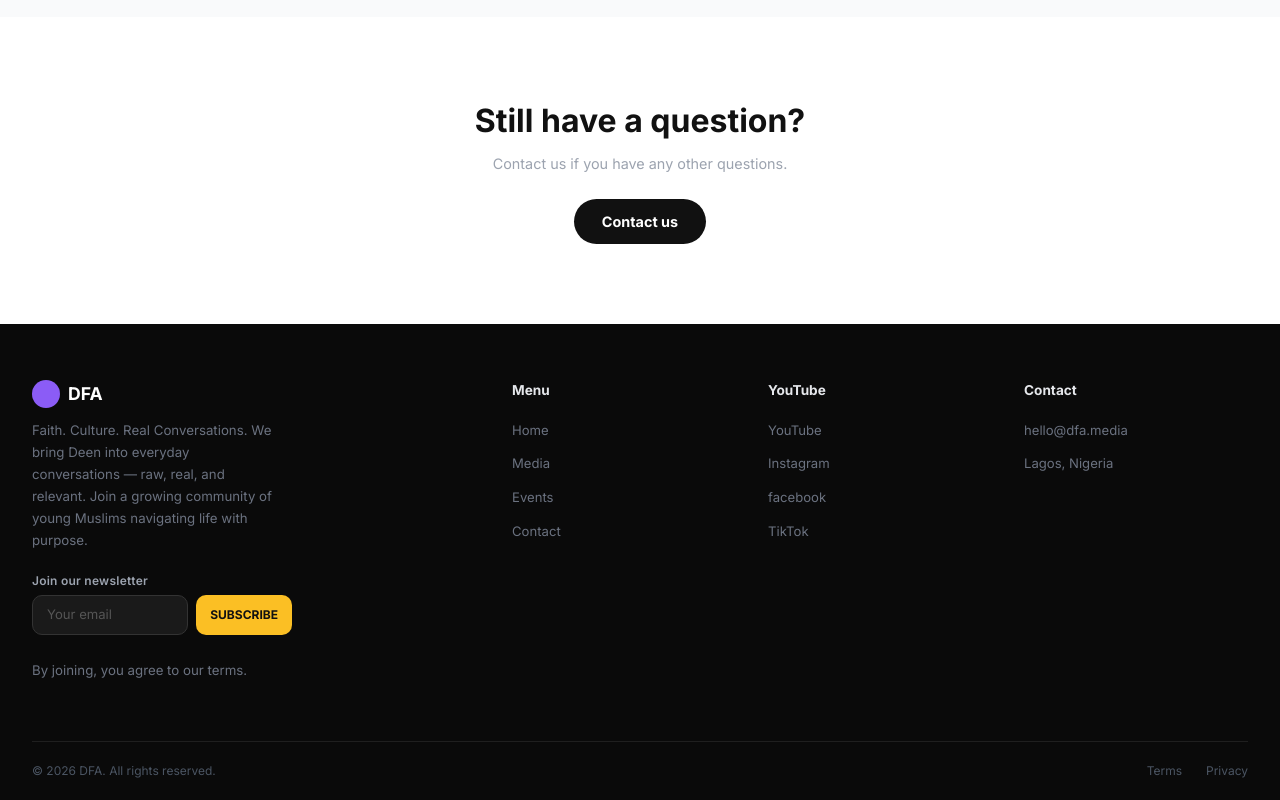
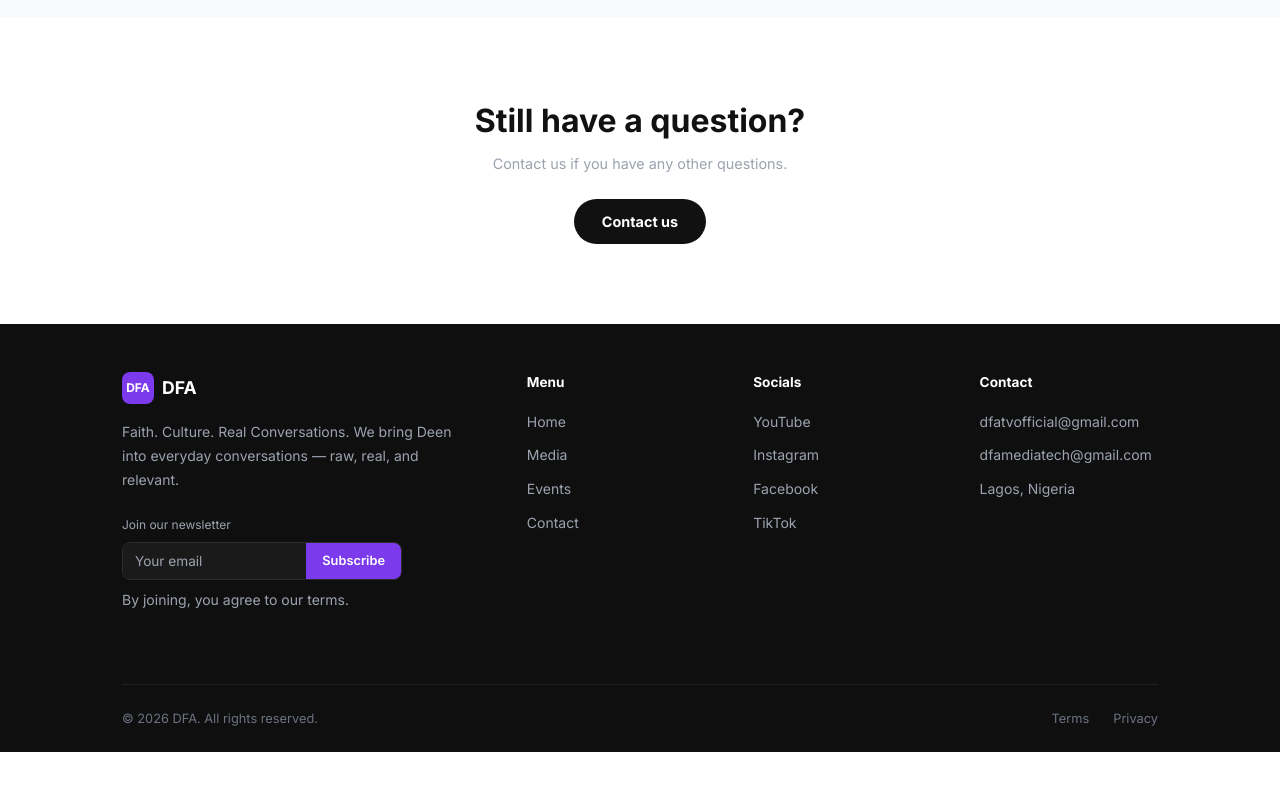
Before and after one commit to dfaummah/dfa-site, a plain HTML site: page dfa-site-main/contact.html in a window 1280 px wide. Shown: the part 1693-2493 px from the top of the page. After the commit the page ends 2445 px from the top, so only its background shows below. Drawn offline with nearby package versions, Linux system fonts and the light colour scheme.

Commit message:
Update contact.html

```diff
--- a/dfa-site-main/contact.html
+++ b/dfa-site-main/contact.html
@@ -170,46 +170,190 @@
         .btn-contact:hover { background: #000; transform: translateY(-1px); }
 
         /* ── FOOTER ── */
-        footer { background: #0a0a0a; color: #fff; padding: 3.5rem 0 0; }
-        .footer-grid {
+        .dfa-footer {
+            background: #0f0f0f;
+            color: #e5e5e5;
+            padding: 3rem 0 1.5rem;
+        }
+
+        .dfa-footer .container {
+            max-width: 1100px;
+            margin: 0 auto;
+            padding: 0 2rem;
+        }
+
+        .dfa-footer-grid {
             display: grid;
-            grid-template-columns: 1fr;
+            grid-template-columns: 2fr 1fr 1fr 1fr;
+            gap: 3rem;
+            margin-bottom: 3rem;
+        }
+
+        .dfa-footer-logo {
+            display: flex;
+            align-items: center;
+            gap: 8px;
+            margin-bottom: 1rem;
+        }
+
+        .dfa-footer-logo-dot {
+            width: 32px;
+            height: 32px;
+            border-radius: 8px;
+            background: #7c3aed;
+            display: flex;
+            align-items: center;
+            justify-content: center;
+            font-weight: 700;
+            font-size: 12px;
+            color: #fff;
+        }
+
+        .dfa-footer-brand-name {
+            font-size: 1.1rem;
+            font-weight: 700;
+            color: #fff;
+        }
+
+        .dfa-footer-brand p {
+            font-size: 0.875rem;
+            color: #9ca3af;
+            line-height: 1.7;
+            margin-bottom: 1.5rem;
+        }
+
+        .dfa-footer-newsletter label {
+            font-size: 0.75rem;
+            color: #9ca3af;
+            display: block;
+            margin-bottom: 0.5rem;
+        }
+
+        .dfa-newsletter-row {
+            display: flex;
+            border: 1px solid #2d2d2d;
+            border-radius: 8px;
+            overflow: hidden;
+            max-width: 280px;
+        }
+
+        .dfa-newsletter-row input {
+            background: #1a1a1a;
+            border: none;
+            outline: none;
+            padding: 0.5rem 0.75rem;
+            color: #e5e5e5;
+            font-size: 0.85rem;
+            flex: 1;
+            min-width: 0;
+        }
+
+        .dfa-newsletter-row button {
+            background: #7c3aed;
+            border: none;
+            color: #fff;
+            padding: 0.5rem 1rem;
+            font-size: 0.8rem;
+            font-weight: 600;
+            cursor: pointer;
+        }
+
+        .dfa-footer-note {
+            font-size: 0.7rem;
+            color: #6b7280;
+            margin-top: 0.5rem;
+        }
+
+        .dfa-footer-col h4 {
+            font-size: 0.85rem;
+            font-weight: 700;
+            color: #fff;
+            margin-bottom: 1rem;
+        }
+
+        .dfa-footer-col ul {
+            list-style: none;
+            padding: 0;
+            margin: 0;
+        }
+
+        .dfa-footer-col ul li {
+            margin-bottom: 0.6rem;
+        }
+
+        .dfa-footer-col ul li a {
+            color: #9ca3af;
+            text-decoration: none;
+            font-size: 0.875rem;
+            word-break: break-word;
+        }
+
+        .dfa-footer-col ul li a:hover {
+            color: #fff;
+        }
+
+        .dfa-footer-bottom {
+            border-top: 1px solid #1f1f1f;
+            padding-top: 1.5rem;
+            display: flex;
+            justify-content: space-between;
+            align-items: center;
+        }
+
+        .dfa-footer-bottom p {
+            font-size: 0.8rem;
+            color: #6b7280;
+        }
+
+        .dfa-footer-bottom-links {
+            display: flex;
+            gap: 1.5rem;
+        }
+
+        .dfa-footer-bottom-links a {
+            font-size: 0.8rem;
+            color: #6b7280;
+            text-decoration: none;
+        }
+
+        .dfa-footer-bottom-links a:hover {
+            color: #9ca3af;
+        }
+
+        @media (max-width: 700px) {
+            .dfa-footer-grid {
+                grid-template-columns: 1fr 1fr;
+            }
+
+            .dfa-footer-brand {
+                grid-column: 1 / -1;
+            }
+
+            .dfa-footer-grid > div:last-child {
+                grid-column: 1 / -1;
+            }
+
+            .dfa-footer-bottom {
+                flex-direction: column;
+                gap: 1rem;
+            }
+        }
+
+        @media (max-width: 480px) {
+            .dfa-footer-grid {
+                grid-template-columns: 1fr 1fr !important;
                 gap: 2rem;
-            padding-bottom: 2.5rem;
-            border-bottom: 1px solid #1f1f1f;
             }
-        @media(min-width:640px){
-            .footer-grid { grid-template-columns: 2fr 1fr 1fr 1fr; }
+            .dfa-footer-brand {
+                grid-column: 1 / -1;
             }
-        .footer-brand p { font-size: .83rem; color: #6b7280; line-height: 1.65; margin: .75rem 0 1.25rem; max-width: 240px; }
-        .footer-logo { display: flex; align-items: center; gap: 8px; margin-bottom: .5rem; }
-        .footer-logo-dot { width: 28px; height: 28px; background: var(--purple); border-radius: 50%; }
-        .footer-logo span { font-weight: 700; font-size: 1.1rem; }
-        .footer-col h4 { font-weight: 700; font-size: .85rem; margin: 0 0 1rem; color: #e5e7eb; }
-        .footer-col ul { list-style: none; padding: 0; margin: 0; display: flex; flex-direction: column; gap: .6rem; }
-        .footer-col ul li a { color: #6b7280; text-decoration: none; font-size: .82rem; transition: color .2s; }
-        .footer-col ul li a:hover { color: #fff; }
-        .newsletter-input { display: flex; gap: .5rem; margin-bottom: .5rem; }
-        .newsletter-input input {
-            flex: 1; background: #1a1a1a; border: 1px solid #333; color: #fff;
-            padding: 9px 14px; border-radius: 10px; font-size: .82rem; font-family: inherit;
-            outline: none; min-width: 0;
+            .dfa-footer-grid > div:last-child {
+                grid-column: 1 / -1;
             }
-        .newsletter-input input:focus { border-color: var(--purple); }
-        .newsletter-input input::placeholder { color: #555; }
-        .newsletter-input button {
-            background: var(--yellow); color: #111; border: none; padding: 9px 14px;
-            border-radius: 10px; font-weight: 700; font-size: .75rem; text-transform: uppercase;
-            cursor: pointer; white-space: nowrap; flex-shrink: 0;
+            .dfa-footer .container {
+                padding: 0 1.5rem;
             }
-        .footer-note { font-size: .7rem; color: #4b5563; }
-        .footer-bottom {
-            display: flex; flex-wrap: wrap; justify-content: space-between; align-items: center;
-            gap: .75rem; padding: 1.25rem 0; font-size: .75rem; color: #4b5563;
         }
-        .footer-bottom a { color: #4b5563; text-decoration: none; transition: color .2s; }
-        .footer-bottom a:hover { color: #fff; }
-        .footer-bottom-links { display: flex; gap: 1.5rem; }
     </style>
 </head>
 <body>
@@ -218,16 +362,19 @@
 <nav>
     <div class="nav-inner">
         <div class="nav-logo">
+            <a href="index.html">
                 <img
                     src="image/WhatsApp Image 2026-04-12 at 4.44.02 PM (1) 1.png"
                     alt="DFA Logo"
                     style="height: 40px; width: auto; object-fit: contain;"
                 />
+            </a>
         </div>
         <div class="nav-links">
             <a href="index.html">Home</a>
             <a href="media.html">Media</a>
             <a href="event1.html">Events</a>
+            <a href="sponsors.html">Sponsors</a>
             <a href="contact.html" class="active">Contact</a>
         </div>
         <div class="nav-ticket">
@@ -240,14 +387,21 @@
     <div class="mobile-nav" id="mobile-menu">
         <a href="index.html">Home</a>
         <a href="media.html">Media</a>
-        <a href="event.html">Events</a>
+        <a href="event1.html">Events</a>
+        <a href="sponsors.html">Sponsors</a>
         <a href="contact.html" class="active">Contact</a>
         <a href="event1.html"><button class="mob-btn">Get Tickets →</button></a>
     </div>
 </nav>
 <script>
+    const mobileMenu = document.getElementById('mobile-menu');
     document.getElementById('menu-btn').addEventListener('click', () => {
-        document.getElementById('mobile-menu').classList.toggle('open');
+        mobileMenu.classList.toggle('open');
+    });
+    mobileMenu.querySelectorAll('a, button').forEach(el => {
+        el.addEventListener('click', () => {
+            mobileMenu.classList.remove('open');
+        });
     });
 </script>
 
@@ -335,8 +489,9 @@
                     </div>
                     <div class="info-card-body">
                         <p class="info-card-title">Contact Info</p>
-                        <p class="info-card-desc" style="margin:0;">
-                            hello@dfa.media<br>
+                        <p class="info-card-desc" style="margin:0; font-size:13px; line-height:1.65;">
+                            <a href="mailto:dfatvofficial@gmail.com" class="hover:text-purple-600 transition">dfatvofficial@gmail.com</a><br>
+                            <a href="mailto:dfamediatech@gmail.com" class="hover:text-purple-600 transition">dfamediatech@gmail.com</a><br>
                             Lagos, Nigeria
                         </p>
                     </div>
@@ -412,54 +567,55 @@
     <button class="btn-contact" onclick="document.querySelector('.form-title').scrollIntoView({behavior:'smooth'})">Contact us</button>
 </div>
 
-<!-- FOOTER -->
-<footer>
+<footer class="dfa-footer">
     <div class="container">
-        <div class="footer-grid">
-            <div class="footer-brand">
-                <div class="footer-logo">
-                    <div class="footer-logo-dot"></div>
-                    <span>DFA</span>
+        <div class="dfa-footer-grid">
+            <div class="dfa-footer-brand">
+                <div class="dfa-footer-logo">
+                    <div class="dfa-footer-logo-dot">DFA</div>
+                    <span class="dfa-footer-brand-name" id="footer-brand-name">DFA</span>
                 </div>
-                <p>Faith. Culture. Real Conversations. We bring Deen into everyday conversations — raw, real, and relevant. Join a growing community of young Muslims navigating life with purpose.</p>
-                <div class="form-group" style="max-width:260px; margin:0;">
-                    <label style="color:#9ca3af; font-size:.75rem;">Join our newsletter</label>
-                    <div class="newsletter-input">
+                <p id="footer-description">Faith. Culture. Real Conversations. We bring Deen into everyday
+                    conversations — raw, real, and relevant.</p>
+                <div class="dfa-footer-newsletter">
+                    <label>Join our newsletter</label>
+                    <div class="dfa-newsletter-row">
                         <input type="email" placeholder="Your email">
                         <button>Subscribe</button>
                     </div>
-                    <p class="footer-note">By joining, you agree to our terms.</p>
+                    <p class="dfa-footer-note">By joining, you agree to our terms.</p>
                 </div>
             </div>
-            <div class="footer-col">
+            <div class="dfa-footer-col">
                 <h4>Menu</h4>
                 <ul>
                     <li><a href="index.html">Home</a></li>
                     <li><a href="media.html">Media</a></li>
-                    <li><a href="event.html">Events</a></li>
+                    <li><a href="event1.html">Events</a></li>
                     <li><a href="contact.html">Contact</a></li>
                 </ul>
             </div>
-            <div class="footer-col">
-                <h4>YouTube</h4>
-                <ul>
+            <div class="dfa-footer-col">
+                <h4 id="footer-col1-heading">Socials</h4>
+                <ul id="footer-col1-links">
                     <li><a href="https://www.youtube.com/@Officialdfatv">YouTube</a></li>
                     <li><a href="https://www.instagram.com/dfa.tv/">Instagram</a></li>
-          <li><a href="https://www.facebook.com/dfatv/">facebook</a></li>
+                    <li><a href="https://www.facebook.com/dfatv/">Facebook</a></li>
                     <li><a href="https://www.tiktok.com/@dfa.tv?_r=1&_t=ZN-95XDHFwxN4Q">TikTok</a></li>
                 </ul>
             </div>
-            <div class="footer-col">
-                <h4>Contact</h4>
-                <ul>
-                    <li><a href="mailto:hello@dfa.media">hello@dfa.media</a></li>
+            <div class="dfa-footer-col">
+                <h4 id="footer-col2-heading">Contact</h4>
+                <ul id="footer-col2-links">
+                    <li><a href="mailto:dfatvofficial@gmail.com">dfatvofficial@gmail.com</a></li>
+                    <li><a href="mailto:dfamediatech@gmail.com">dfamediatech@gmail.com</a></li>
                     <li><a href="#">Lagos, Nigeria</a></li>
                 </ul>
             </div>
         </div>
-        <div class="footer-bottom">
-            <p>© 2026 DFA. All rights reserved.</p>
-            <div class="footer-bottom-links">
+        <div class="dfa-footer-bottom">
+            <p id="footer-copyright">© 2026 DFA. All rights reserved.</p>
+            <div class="dfa-footer-bottom-links">
                 <a href="#">Terms</a>
                 <a href="#">Privacy</a>
             </div>
```
Lines whose indentation alone changed are shown as unchanged.
